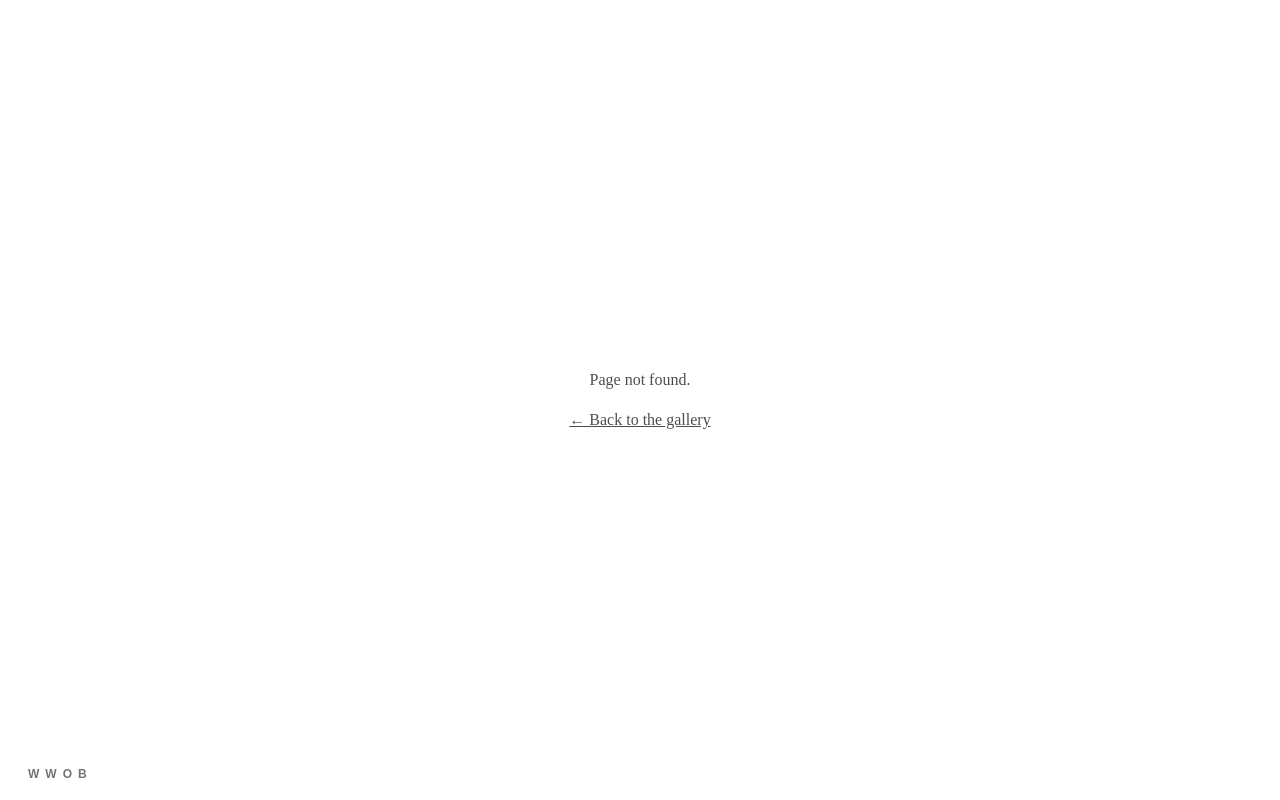
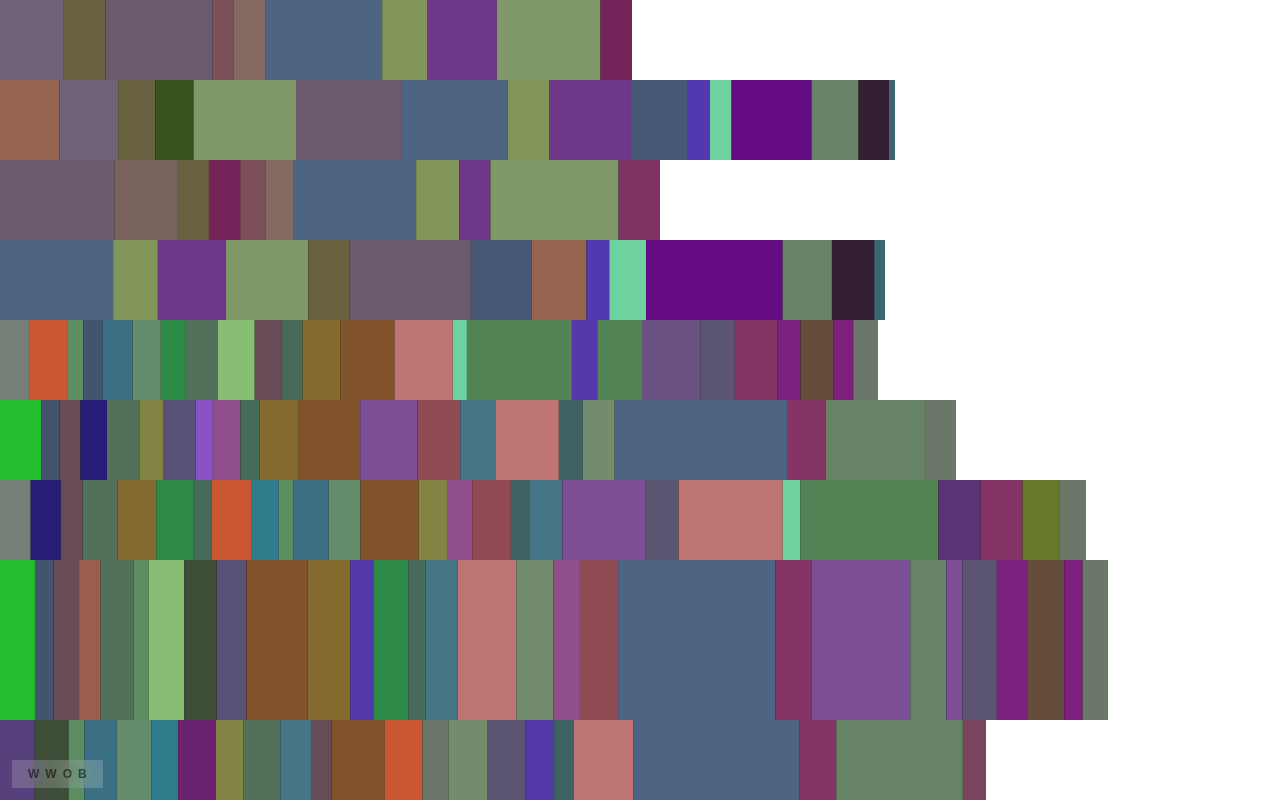
Before and after one commit to jasonconny/winewithoutbottles, a React (Vite) app: page /all in a window 1280 px wide. Before the commit this address had no page. Shown: the top 800 px of the page. Built offline with nearby package versions, Linux system fonts and the light colour scheme.

Commit message:
update gallery layout

```diff
--- a/src/components/AppChrome.tsx
+++ b/src/components/AppChrome.tsx
@@ -103,7 +103,7 @@ function ChromeShell() {
             <Link to="/">Home</Link>
           </li>
           <li>
-            <Link to="/gallery">Gallery</Link>
+            <Link to="/all">Gallery</Link>
           </li>
           <li>
             <Link to="/about">About</Link>
--- a/src/router.tsx
+++ b/src/router.tsx
@@ -1,5 +1,6 @@
 import type { LoaderFunctionArgs, RouteObject } from 'react-router-dom';
 import type { ShowDetail } from '@/wwob';
+import { allShowsGallery, gallerySections } from '@/galleries';
 import AppChrome from './components/AppChrome';
 import Placeholder from './routes/Placeholder';
 import Builder from './routes/Builder';
@@ -25,6 +26,26 @@ async function showLoader({ params }: LoaderFunctionArgs): Promise<ShowDetail> {
   return (await res.json()) as ShowDetail;
 }
 
+// Gallery pages: /all plus one static route per registry slug (/1977,
+// /spring-1977, /madison-square-garden, …). The registry is build-time static
+// data, so generating routes from it at module scope is safe, and its slug
+// guards (uniqueness, reserved words, never show-id-shaped) keep this root
+// namespace collision-free — see src/galleries.ts. Each loader hands the
+// route's GalleryDef straight to the Gallery component; it cannot fail, so no
+// errorElement is needed.
+const galleryRoutes: RouteObject[] = [
+  { path: '/all', element: <Gallery />, loader: () => allShowsGallery },
+  ...gallerySections.flatMap(({ galleries }) =>
+    galleries.map(
+      (gallery): RouteObject => ({
+        path: `/${gallery.slug}`,
+        element: <Gallery />,
+        loader: () => gallery,
+      }),
+    ),
+  ),
+];
+
 export const routes: RouteObject[] = [
   // Public holding page. When the real app is ready, repoint '/' to it; the
   // placeholder stays reachable at '/placeholder'.
@@ -36,9 +57,9 @@ export const routes: RouteObject[] = [
   {
     element: <AppChrome />,
     children: [
-      { path: '/gallery', element: <Gallery /> },
+      ...galleryRoutes,
       // Shows live at the root by compact-date id, e.g. /19720827. Static
-      // routes (/gallery, /about, …) outrank the dynamic segment.
+      // routes (/all, gallery slugs, /about, …) outrank the dynamic segment.
       {
         path: '/:id',
         element: <Show />,
--- a/src/routes/Gallery.scss
+++ b/src/routes/Gallery.scss
@@ -1,51 +1,43 @@
-@use '../styles/breakpoints' as bp;
+@use '../styles/a11y';
 
+// Minimal/abstract: bare stripe rows, no text, zero whitespace. Row height is
+// fixed; each row's width is a duration-proportional inline % style set by
+// the component.
 .Gallery {
-  max-width: 1100px;
-  margin: 0 auto;
-  padding: 2rem 1.5rem 4rem;
+  &-srOnly {
+    @include a11y.sr-only;
+  }
 
-  &-grid {
+  &-rows {
+    margin: 0;
+    padding: 0;
     list-style: none;
-    margin: 1.5rem 0 0;
-    padding: 0;
-    display: grid;
-    gap: 1.5rem;
-    grid-template-columns: 1fr;
 
-    @include bp.respond-to('md') {
-      grid-template-columns: repeat(2, 1fr);
+    li {
+      // Plain vh, not dvh: dvh would reflow every row while the mobile URL
+      // bar collapses mid-scroll.
+      height: 10vh;
+    }
+
+    a {
+      display: block;
+      height: 100%;
+
+      // Inset ring — with zero gaps an outset outline would hide under the
+      // neighboring rows and the pane edge.
+      &:focus-visible {
+        position: relative; // paint the ring above adjacent rows
+        z-index: 1;
+        outline: 2px solid #fff;
+        outline-offset: -3px;
+      }
+    }
+
+    img {
+      display: block; // inline images add a baseline gap between rows
+      width: 100%;
+      height: 100%; // the SVG's preserveAspectRatio="none" stretches to fill
+      background: #000;
     }
   }
-
-  &-item a {
-    display: block;
-    color: inherit;
-    text-decoration: none;
-  }
-
-  // The piece is the hero: full-bleed within its card, intrinsic aspect ratio.
-  &-art {
-    width: 100%;
-    height: auto;
-    background: #000;
-    border: 1px solid #eee;
-  }
-
-  &-meta {
-    display: flex;
-    flex-direction: column;
-    gap: 0.1rem;
-    margin-top: 0.5rem;
-    font-size: 0.9rem;
-
-    strong {
-      font-size: 1rem;
-    }
-  }
-
-  &-collection {
-    color: #777;
-    font-style: italic;
-  }
 }
--- a/src/routes/Gallery.tsx
+++ b/src/routes/Gallery.tsx
@@ -1,33 +1,44 @@
-import { Link } from 'react-router-dom';
-import { shows } from '@/data/shows.generated';
+import { Link, useLoaderData } from 'react-router-dom';
+import type { GalleryDef } from '@/galleries';
 import { usePageMeta } from '@/hooks/usePageMeta';
 import './Gallery.scss';
 
+/**
+ * Gallery reader: one component serves every gallery page — /all plus the
+ * per-year/tour/venue slugs (see galleryRoutes in src/router.tsx; each route's
+ * loader hands over its GalleryDef). Minimal and abstract by design: no
+ * visible text, no whitespace. Each show is a bare stripe-row at fixed
+ * height whose width is proportional to the show's length — the longest show
+ * on the page spans the full pane, the rest sit flush left with a ragged
+ * right edge — and links to its show page.
+ */
 export default function Gallery() {
-  usePageMeta('Wine Without Bottles: Gallery', '#ffffff');
+  const gallery = useLoaderData() as GalleryDef;
+  usePageMeta(`Wine Without Bottles: ${gallery.title}`, '#ffffff');
+
+  const maxSeconds = Math.max(
+    ...gallery.shows.map((show) => show.durationSeconds),
+  );
 
   return (
     <main className="Gallery">
-      <h1>Gallery</h1>
-      <ul className="Gallery-grid">
-        {shows.map((show) => (
-          <li key={show.id} className="Gallery-item">
-            <Link to={`/${show.id}`}>
+      <h1 className="Gallery-srOnly">{gallery.title}</h1>
+      <ul className="Gallery-rows">
+        {gallery.shows.map((show) => (
+          <li key={show.id}>
+            <Link
+              to={`/${show.id}`}
+              // Width relative to the pane (not the viewport) so the
+              // proportions hold when the open drawer compresses the page.
+              style={{
+                width: `${(show.durationSeconds / maxSeconds) * 100}%`,
+              }}
+            >
               <img
-                className="Gallery-art"
                 src={show.svg}
-                alt={`${show.date} — ${show.songCount} songs as stripes`}
+                alt={`${show.date} — ${show.venue}, ${show.city}`}
                 loading="lazy"
               />
-              <span className="Gallery-meta">
-                <strong>{show.date}</strong>
-                <span>
-                  {show.venue}, {show.city}
-                </span>
-                {show.collection && (
-                  <span className="Gallery-collection">{show.collection}</span>
-                )}
-              </span>
             </Link>
           </li>
         ))}
--- a/src/routes/NotFound.tsx
+++ b/src/routes/NotFound.tsx
@@ -14,7 +14,7 @@ export default function NotFound() {
   return (
     <main className="NotFound">
       <p>Page not found.</p>
-      <Link to="/gallery">← Back to the gallery</Link>
+      <Link to="/all">← Back to the gallery</Link>
     </main>
   );
 }
--- a/src/routes/Show.scss
+++ b/src/routes/Show.scss
@@ -1,3 +1,4 @@
+@use '../styles/a11y';
 @use '../styles/breakpoints' as bp;
 
 // Show page content: the full-bleed piece and its info sheet. The chrome
@@ -12,15 +13,9 @@
   background: #a6abb1;
 
   // Visually-hidden heading so the page keeps an accessible <h1> while the
-  // info panel is closed. Local until a second consumer wants it.
+  // info panel is closed.
   &-srOnly {
-    position: absolute;
-    width: 1px;
-    height: 1px;
-    padding: 0;
-    overflow: hidden;
-    clip-path: inset(50%);
-    white-space: nowrap;
+    @include a11y.sr-only;
   }
 
   // The piece, stretched edge-to-edge within the (possibly compressed)
--- /dev/null
+++ b/src/styles/_a11y.scss
@@ -0,0 +1,11 @@
+// Visually hidden but kept in the accessibility tree ("screen-reader only").
+// For headings/labels on pages whose visible design is pure artwork.
+@mixin sr-only {
+  position: absolute;
+  width: 1px;
+  height: 1px;
+  padding: 0;
+  overflow: hidden;
+  clip-path: inset(50%);
+  white-space: nowrap;
+}
```
Also changed, not shown: 2 other files (tests, documents, lock files or other folders).
